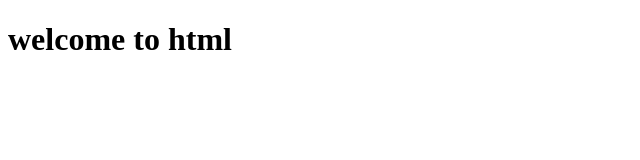
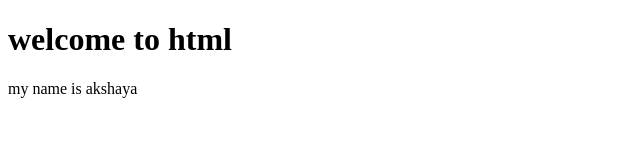
Before and after one commit to Kunaakshaya/html, a plain HTML site: page index.html in a window 1280 px wide. Shown: the whole page, without its empty margins (0-640 px from the left). Drawn offline with Linux system fonts and the light colour scheme.

Commit message:
html updated

```diff
--- a/index.html
+++ b/index.html
@@ -8,5 +8,6 @@
 </head>
 <body>
     <h1>welcome to html</h1>
+    <p>my name is akshaya</p>
 </body>
 </html>
```
